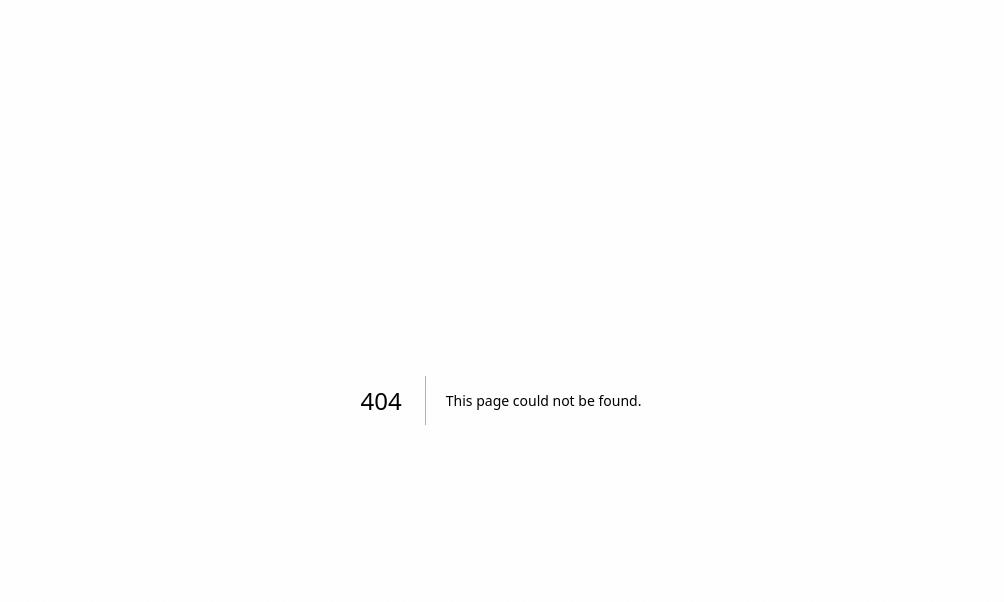
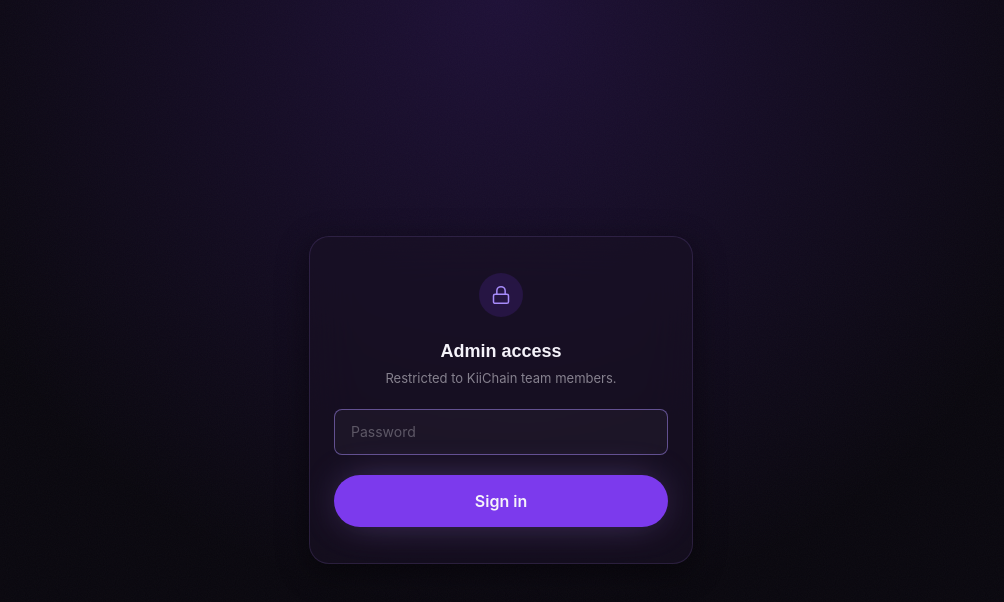
Before and after one commit to Dwise3310/kiichain-role-verification, a Next.js app: page /admin/login in a window 1280 px wide. Before the commit this address had no page. Shown: the top 602 px of the page, without its empty margins (139-1143 px from the left). Built offline with nearby package versions, Linux system fonts and the light colour scheme.

Commit message:
Add files via upload

```diff
--- /dev/null
+++ b/app/admin/login/page.tsx
@@ -0,0 +1,64 @@
+"use client";
+
+import { useState } from "react";
+import { useRouter } from "next/navigation";
+import { Lock, Loader2 } from "lucide-react";
+import GlassCard from "@/components/GlassCard";
+
+export default function AdminLoginPage() {
+  const router = useRouter();
+  const [password, setPassword] = useState("");
+  const [error, setError] = useState<string | null>(null);
+  const [loading, setLoading] = useState(false);
+
+  async function handleSubmit(e: React.FormEvent) {
+    e.preventDefault();
+    setLoading(true);
+    setError(null);
+    try {
+      const res = await fetch("/api/admin/login", {
+        method: "POST",
+        headers: { "Content-Type": "application/json" },
+        body: JSON.stringify({ password }),
+      });
+      if (!res.ok) {
+        const json = await res.json().catch(() => ({}));
+        setError(json.error || "Login failed");
+        return;
+      }
+      router.push("/admin");
+      router.refresh();
+    } finally {
+      setLoading(false);
+    }
+  }
+
+  return (
+    <main className="relative flex min-h-screen items-center justify-center px-6">
+      <div className="pointer-events-none absolute inset-0 bg-radial-fade" />
+      <GlassCard className="relative w-full max-w-sm py-9">
+        <form onSubmit={handleSubmit} className="flex flex-col items-center gap-5">
+          <span className="flex h-11 w-11 items-center justify-center rounded-full bg-violet/15 text-violet-soft">
+            <Lock className="h-5 w-5" strokeWidth={1.8} />
+          </span>
+          <div className="text-center">
+            <h1 className="font-display text-lg font-semibold text-mist">Admin access</h1>
+            <p className="mt-1 text-[13px] text-mist/50">Restricted to KiiChain team members.</p>
+          </div>
+          <input
+            type="password"
+            value={password}
+            onChange={(e) => setPassword(e.target.value)}
+            placeholder="Password"
+            autoFocus
+            className="w-full rounded-lg border border-line bg-white/[0.03] px-4 py-3 text-sm text-mist placeholder:text-mist/30 focus:border-violet-soft/50 focus:outline-none"
+          />
+          {error && <p className="text-[13px] text-red-400/90">{error}</p>}
+          <button type="submit" disabled={loading} className="btn-primary w-full justify-center">
+            {loading ? <Loader2 className="h-4 w-4 animate-spin" /> : "Sign in"}
+          </button>
+        </form>
+      </GlassCard>
+    </main>
+  );
+}
```
